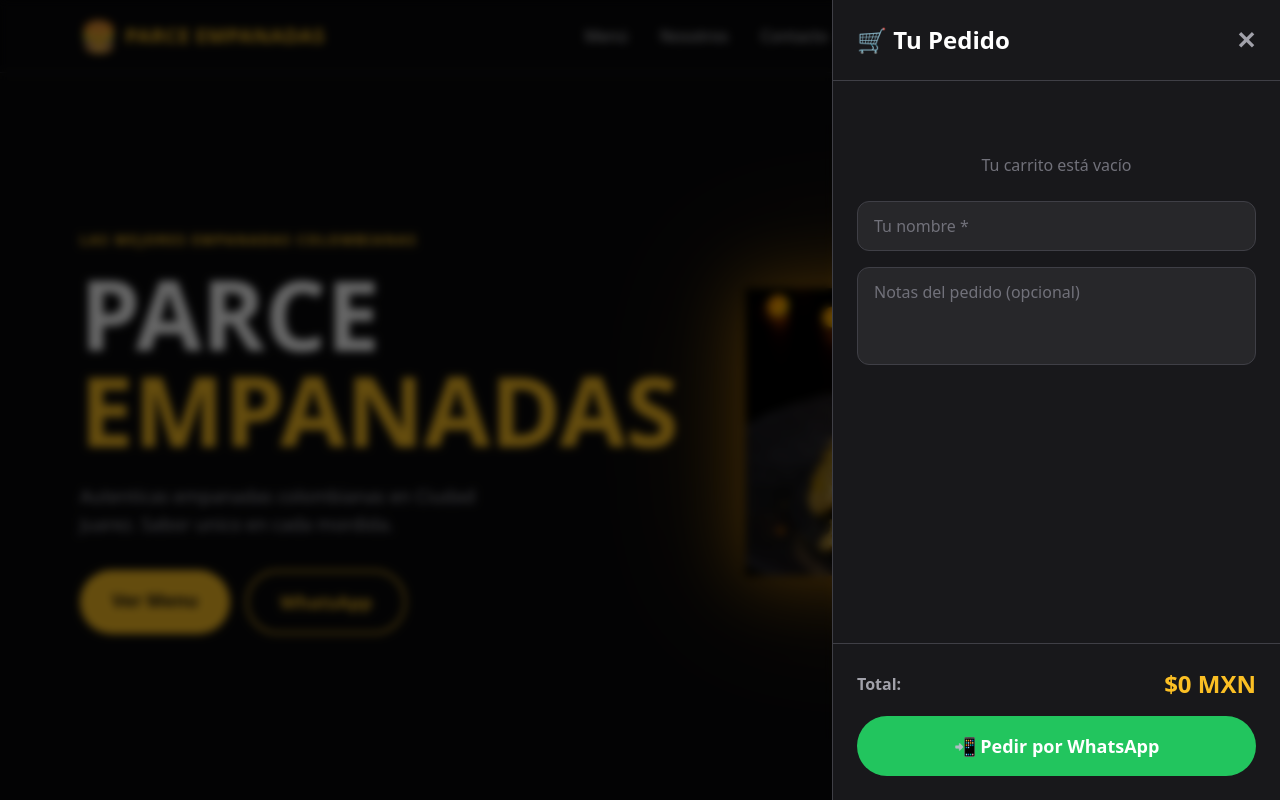
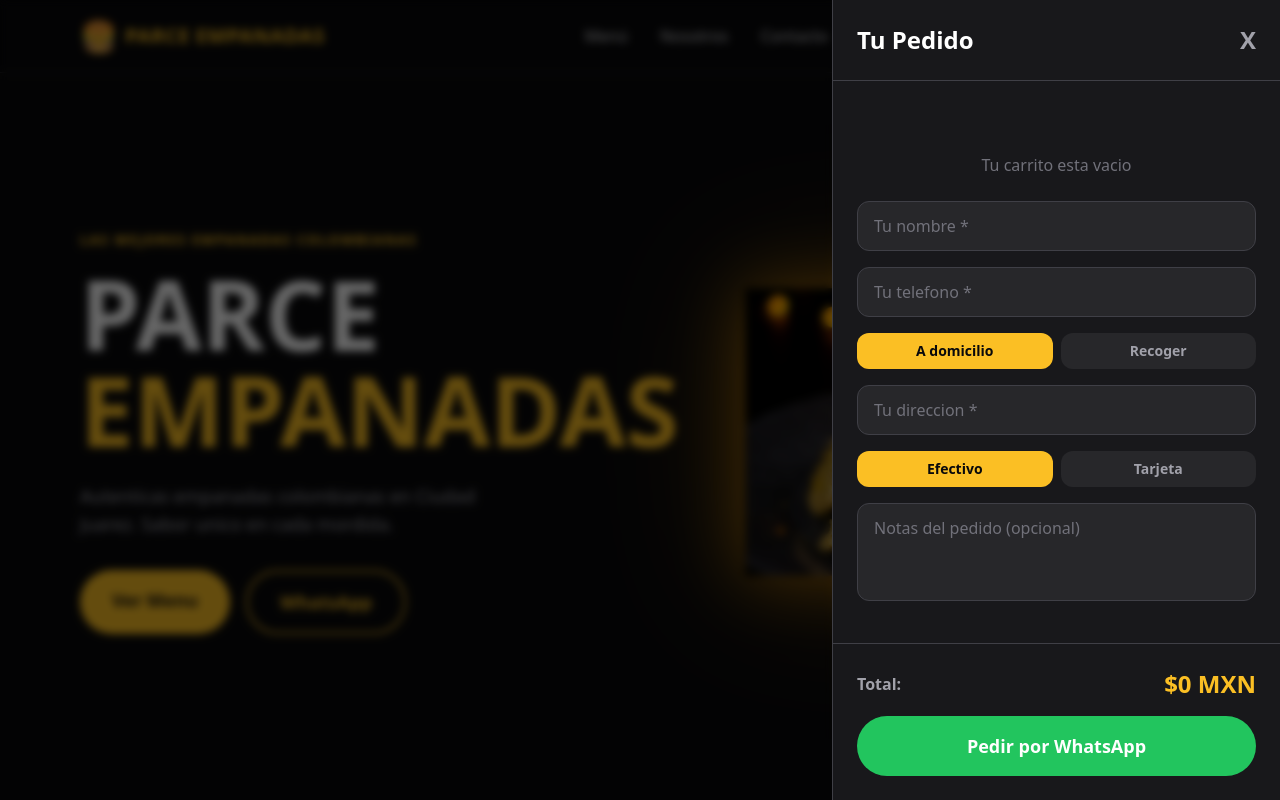
Before and after one commit to DavidWallmach/parce-empanadas, a React (Vite) app in the folder client/: page / in a window 1280 px wide. Both pictures are taken after a click on the button "🛒 Carrito". Shown: the top 800 px of the page. Built offline with nearby package versions, Linux system fonts and the light colour scheme.

Commit message:
actualizar carrito con nuevos campos

```diff
--- a/client/src/components/Cart.jsx
+++ b/client/src/components/Cart.jsx
@@ -4,13 +4,16 @@
 
 export default function Cart({ cart, setCart, onClose }) {
   const [name, setName] = useState('')
+  const [phone, setPhone] = useState('')
   const [notes, setNotes] = useState('')
+  const [tipoEntrega, setTipoEntrega] = useState('domicilio')
+  const [direccion, setDireccion] = useState('')
+  const [metodoPago, setMetodoPago] = useState('efectivo')
+  const [loading, setLoading] = useState(false)
 
   const total = cart.reduce((s, i) => s + i.price * i.qty, 0)
 
-  const removeItem = (id) => {
-    setCart(prev => prev.filter(i => i.id !== id))
-  }
+  const removeItem = (id) => setCart(prev => prev.filter(i => i.id !== id))
 
   const updateQty = (id, qty) => {
     if (qty < 1) return removeItem(id)
@@ -18,52 +21,70 @@
   }
 
   const handleOrder = async () => {
-    if (!name.trim()) {
-      toast.error('Por favor escribe tu nombre')
-      return
-    }
-    if (cart.length === 0) {
-      toast.error('Tu carrito está vacío')
-      return
-    }
+    if (!name.trim()) return toast.error('Por favor escribe tu nombre')
+    if (!phone.trim()) return toast.error('Por favor escribe tu telefono')
+    if (cart.length === 0) return toast.error('Tu carrito esta vacio')
+    if (tipoEntrega === 'domicilio' && !direccion.trim()) return toast.error('Por favor escribe tu direccion')
+
+    setLoading(true)
     try {
-      const res = await axios.post('https://burger-shop-server.onrender.com/api/orders/whatsapp', {
-        items: cart,
-        name,
-        notes
+      const items = cart.map(i => ({
+        nombre: i.name,
+        precio: i.price,
+        cantidad: i.qty
+      }))
+
+      const res = await axios.post('https://burger-shop-server.onrender.com/api/pedidos', {
+        telefono: phone,
+        items,
+        total,
+        metodoPago,
+        tipoEntrega,
+        direccionEntrega: direccion
       })
-      window.open(res.data.url, '_blank')
+
+      const { codigoConfirmacion } = res.data
+
+      const itemsList = cart.map(i => `• ${i.qty}x ${i.name} - $${i.price * i.qty}`).join('\n')
+      const message = encodeURIComponent(
+        `🥟 *Nuevo Pedido - Parce Empanadas*\n\n` +
+        `👤 Cliente: ${name}\n` +
+        `📞 Telefono: ${phone}\n\n` +
+        `📋 Pedido:\n${itemsList}\n\n` +
+        `💰 Total: $${total} MXN\n` +
+        `💳 Pago: ${metodoPago}\n` +
+        `🚚 Entrega: ${tipoEntrega}\n` +
+        `📍 Direccion: ${direccion || 'Recoger en tienda'}\n\n` +
+        `📝 Notas: ${notes || 'Ninguna'}\n\n` +
+        `🔑 Codigo de confirmacion: ${codigoConfirmacion}`
+      )
+
+      window.open(`https://wa.me/526481690255?text=${message}`, '_blank')
       setCart([])
       onClose()
-      toast.success('¡Pedido enviado por WhatsApp! 🎉')
+      toast.success('Pedido enviado exitosamente!')
+
     } catch (error) {
+      console.error(error)
       toast.error('Error al procesar el pedido')
+    } finally {
+      setLoading(false)
     }
   }
 
   return (
     <div className="fixed inset-0 z-50 flex justify-end">
-
-      <div
-        className="absolute inset-0 bg-black/60 backdrop-blur-sm"
-        onClick={onClose}
-      />
-
+      <div className="absolute inset-0 bg-black/60 backdrop-blur-sm" onClick={onClose} />
       <div className="relative w-full max-w-md bg-zinc-900 h-full overflow-y-auto border-l border-zinc-700 flex flex-col">
 
         <div className="flex justify-between items-center p-6 border-b border-zinc-700">
-          <h2 className="text-2xl font-black text-white">🛒 Tu Pedido</h2>
-          <button
-            onClick={onClose}
-            className="text-zinc-400 hover:text-white text-2xl font-bold"
-          >
-            ✕
-          </button>
+          <h2 className="text-2xl font-black text-white">Tu Pedido</h2>
+          <button onClick={onClose} className="text-zinc-400 hover:text-white text-2xl font-bold">X</button>
         </div>
 
         <div className="flex-1 p-6">
           {cart.length === 0 ? (
-            <p className="text-zinc-500 text-center mt-12">Tu carrito está vacío</p>
+            <p className="text-zinc-500 text-center mt-12">Tu carrito esta vacio</p>
           ) : (
             <div className="space-y-4">
               {cart.map(item => (
@@ -74,19 +95,9 @@
                     <p className="text-amber-400 font-bold">${item.price * item.qty}</p>
                   </div>
                   <div className="flex items-center gap-2">
-                    <button
-                      onClick={() => updateQty(item.id, item.qty - 1)}
-                      className="w-7 h-7 bg-zinc-700 rounded-full text-white font-bold hover:bg-zinc-600"
-                    >
-                      -
-                    </button>
+                    <button onClick={() => updateQty(item.id, item.qty - 1)} className="w-7 h-7 bg-zinc-700 rounded-full text-white font-bold hover:bg-zinc-600">-</button>
                     <span className="text-white font-bold w-4 text-center">{item.qty}</span>
-                    <button
-                      onClick={() => updateQty(item.id, item.qty + 1)}
-                      className="w-7 h-7 bg-amber-400 rounded-full text-zinc-950 font-bold hover:bg-amber-300"
-                    >
-                      +
-                    </button>
+                    <button onClick={() => updateQty(item.id, item.qty + 1)} className="w-7 h-7 bg-amber-400 rounded-full text-zinc-950 font-bold hover:bg-amber-300">+</button>
                   </div>
                 </div>
               ))}
@@ -101,6 +112,54 @@
               onChange={e => setName(e.target.value)}
               className="w-full bg-zinc-800 border border-zinc-700 rounded-xl px-4 py-3 text-white placeholder-zinc-500 focus:outline-none focus:border-amber-400"
             />
+            <input
+              type="text"
+              placeholder="Tu telefono *"
+              value={phone}
+              onChange={e => setPhone(e.target.value)}
+              className="w-full bg-zinc-800 border border-zinc-700 rounded-xl px-4 py-3 text-white placeholder-zinc-500 focus:outline-none focus:border-amber-400"
+            />
+
+            <div className="flex gap-2">
+              <button
+                onClick={() => setTipoEntrega('domicilio')}
+                className={`flex-1 py-2 rounded-xl font-bold text-sm ${tipoEntrega === 'domicilio' ? 'bg-amber-400 text-zinc-950' : 'bg-zinc-800 text-zinc-400'}`}
+              >
+                A domicilio
+              </button>
+              <button
+                onClick={() => setTipoEntrega('recoger')}
+                className={`flex-1 py-2 rounded-xl font-bold text-sm ${tipoEntrega === 'recoger' ? 'bg-amber-400 text-zinc-950' : 'bg-zinc-800 text-zinc-400'}`}
+              >
+                Recoger
+              </button>
+            </div>
+
+            {tipoEntrega === 'domicilio' && (
+              <input
+                type="text"
+                placeholder="Tu direccion *"
+                value={direccion}
+                onChange={e => setDireccion(e.target.value)}
+                className="w-full bg-zinc-800 border border-zinc-700 rounded-xl px-4 py-3 text-white placeholder-zinc-500 focus:outline-none focus:border-amber-400"
+              />
+            )}
+
+            <div className="flex gap-2">
+              <button
+                onClick={() => setMetodoPago('efectivo')}
+                className={`flex-1 py-2 rounded-xl font-bold text-sm ${metodoPago === 'efectivo' ? 'bg-amber-400 text-zinc-950' : 'bg-zinc-800 text-zinc-400'}`}
+              >
+                Efectivo
+              </button>
+              <button
+                onClick={() => setMetodoPago('tarjeta')}
+                className={`flex-1 py-2 rounded-xl font-bold text-sm ${metodoPago === 'tarjeta' ? 'bg-amber-400 text-zinc-950' : 'bg-zinc-800 text-zinc-400'}`}
+              >
+                Tarjeta
+              </button>
+            </div>
+
             <textarea
               placeholder="Notas del pedido (opcional)"
               value={notes}
@@ -118,9 +177,10 @@
           </div>
           <button
             onClick={handleOrder}
-            className="w-full bg-green-500 text-white py-4 rounded-full font-black text-lg hover:bg-green-400 transition-colors"
+            disabled={loading}
+            className="w-full bg-green-500 text-white py-4 rounded-full font-black text-lg hover:bg-green-400 transition-colors disabled:opacity-50"
           >
-            📲 Pedir por WhatsApp
+            {loading ? 'Procesando...' : 'Pedir por WhatsApp'}
           </button>
         </div>
 
```
Also changed, not shown: 1 other file (tests, documents, lock files or other folders).
